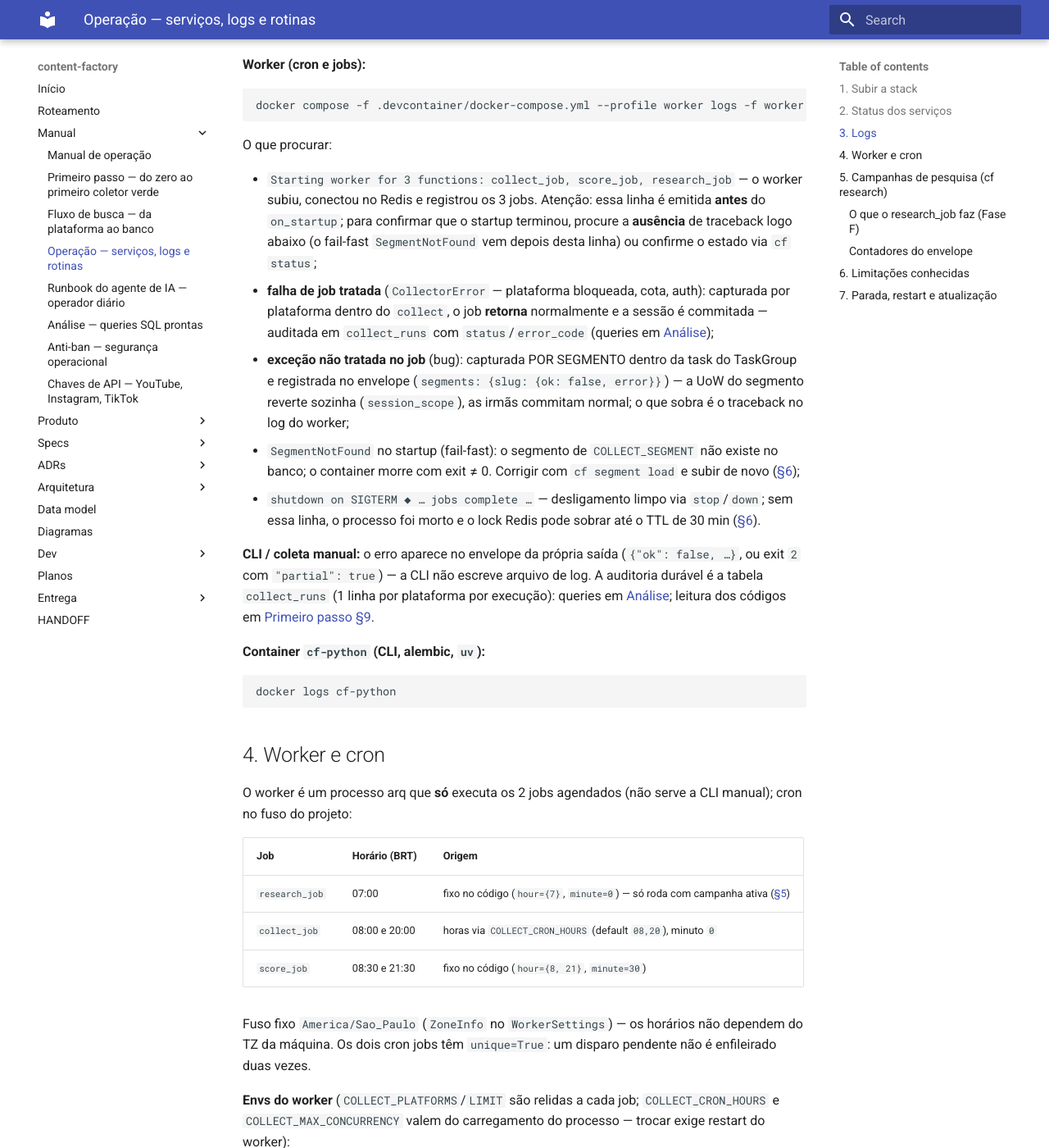
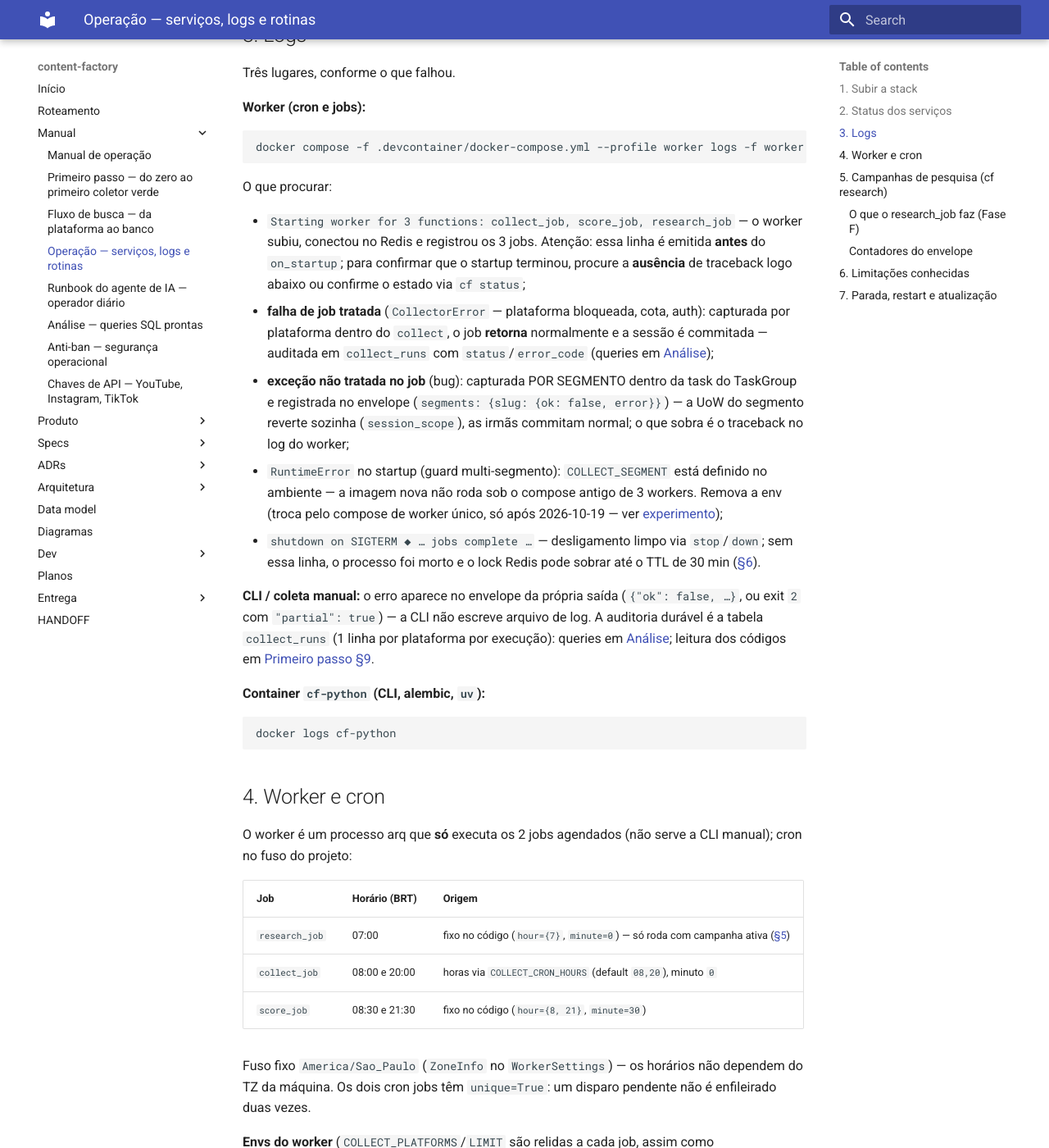
Before and after one commit to leonardodg/content-factory, an MkDocs documentation site: the page built from docs/manual/operacao.md, in a window 1280 px wide and 1400 px high, scrolled down 1646 px. Shown: the whole window at 82% size. Built offline with MkDocs 1.6.1 and Material for MkDocs 9.7.7, drawn with Linux system fonts in a browser that asks for light colours; some of the changed text lies outside the part shown.

Commit message:
fix(review): minors finais — operacao.md sem COLLECT_SEGMENT + default literal rate_limit_redis_url

````diff
--- a/docs/manual/operacao.md
+++ b/docs/manual/operacao.md
@@ -29,9 +29,11 @@
 ```
 
 Pré-condições do worker: `app.env` e `secrets.env` já criados (passo 2 do
-[Primeiro passo](guide-start.md)) e o segmento de `COLLECT_SEGMENT` (default
-`candles`) já carregado no banco — senão o container morre no startup
-([§6](#6-limitacoes-conhecidas)).
+[Primeiro passo](guide-start.md)). O worker é multi-segmento: os segmentos
+processados saem de `active_segments()` por job — sem campanha ativa, os
+jobs são noop. `COLLECT_SEGMENT` NÃO deve estar definido: a imagem nova sob
+o compose antigo falha no startup com `RuntimeError` (guard da Task 1, ver
+[experimento](experimento-7-dias.md)).
 
 Detalhe que muda a rotina de atualização: o serviço `python` roda com o
 repositório montado (`bind-mount` → código novo aparece sem rebuild), mas o
@@ -90,9 +92,8 @@
 
 - `Starting worker for 3 functions: collect_job, score_job, research_job` — o worker subiu,
   conectou no Redis e registrou os 3 jobs. Atenção: essa linha é emitida
-  **antes** do `on_startup`; para confirmar que o startup terminou, procure a
-  **ausência** de traceback logo abaixo (o fail-fast `SegmentNotFound` vem
-  depois desta linha) ou confirme o estado via `cf status`;
+   **antes** do `on_startup`; para confirmar que o startup terminou, procure a
+   **ausência** de traceback logo abaixo ou confirme o estado via `cf status`;
 - **falha de job tratada** (`CollectorError` — plataforma bloqueada, cota,
   auth): capturada por plataforma dentro do `collect`, o job **retorna**
   normalmente e a sessão é commitada — auditada em `collect_runs` com
@@ -101,9 +102,10 @@
   do TaskGroup e registrada no envelope (`segments: {slug: {ok: false, error}}`)
   — a UoW do segmento reverte sozinha (`session_scope`), as irmãs commitam
   normal; o que sobra é o traceback no log do worker;
-- `SegmentNotFound` no startup (fail-fast): o segmento de `COLLECT_SEGMENT`
-  não existe no banco; o container morre com exit ≠ 0. Corrigir com
-  `cf segment load` e subir de novo ([§6](#6-limitacoes-conhecidas));
+- `RuntimeError` no startup (guard multi-segmento): `COLLECT_SEGMENT` está
+  definido no ambiente — a imagem nova não roda sob o compose antigo de 3
+  workers. Remova a env (troca pelo compose de worker único, só após
+  2026-10-19 — ver [experimento](experimento-7-dias.md));
 - `shutdown on SIGTERM ◆ … jobs complete …` — desligamento limpo via
   `stop`/`down`; sem essa linha, o processo foi morto e o lock Redis pode
   sobrar até o TTL de 30 min ([§6](#6-limitacoes-conhecidas)).
@@ -136,16 +138,17 @@
 disparo pendente não é enfileirado duas vezes.
 
 **Envs do worker** (`COLLECT_PLATFORMS`/`LIMIT` são relidas a cada
-job; `COLLECT_CRON_HOURS` e `COLLECT_MAX_CONCURRENCY` valem do carregamento
+job, assim como `WORKER_MAX_SEGMENTS`; `COLLECT_CRON_HOURS` e
+`COLLECT_MAX_CONCURRENCY` valem do carregamento
 do processo — trocar exige restart do worker):
 
 | Env | Default | Significado |
 |---|---|---|
-| `COLLECT_SEGMENT` | `candles` | slug do segmento coletado e pontuado pelo worker |
 | `COLLECT_PLATFORMS` | vazio | vazio = plataformas declaradas do segmento |
 | `COLLECT_LIMIT` | `10` | limite de vídeos por plataforma na coleta |
 | `COLLECT_CRON_HOURS` | `08,20` | horas do collect em BRT; valor inválido cai no default |
 | `COLLECT_MAX_CONCURRENCY` | `2` | teto de `discover()` simultâneos por collect (Task 7); ponto de partida para benchmark, não limite seguro universal; valor inválido ou < 1 cai em `2`/`1` |
+| `WORKER_MAX_SEGMENTS` | `3` | teto de segmentos simultâneos por job (Task 11); lido a cada tick, trocar não exige restart; valor inválido ou < 1 cai em `3`/`1` |
 
 Onde mudar: bloco `environment:` do serviço `worker` em
 `.devcontainer/docker-compose.yml` (ou `.devcontainer/env/app.env`, que os
@@ -236,10 +239,9 @@
   `ja_em_execucao` (exit `1`) — não force. Se o worker morrer no meio da
   coleta, o lock expira sozinho em até 30 min (é o TTL cobrindo o processo
   morto sem `release`).
-- **Worker falha rápido se o segmento não existir.** O startup carrega
-  `COLLECT_SEGMENT` do banco; slug inexistente → `SegmentNotFound` e o
-  container morre (visível em `logs worker`, [§3](#3-logs)). Antes de subir o
-  worker: `docker exec cf-python uv run cf segment load segments/candles.yaml`.
+- **Worker falha rápido com compose antigo.** Se `COLLECT_SEGMENT` estiver
+  definido, o startup morre com `RuntimeError` (guard multi-segmento, visível
+  em `logs worker`, [§3](#3-logs)) — é proposital, não erro de config.
 
 ## 7. Parada, restart e atualização
 
````
Also changed, not shown: 2 other files.
